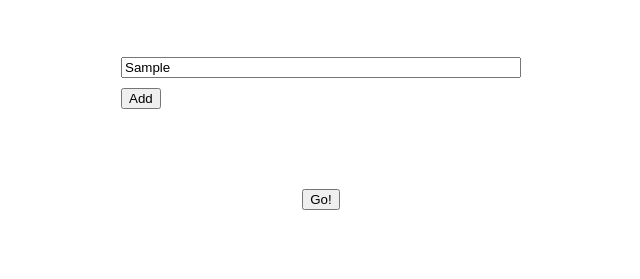
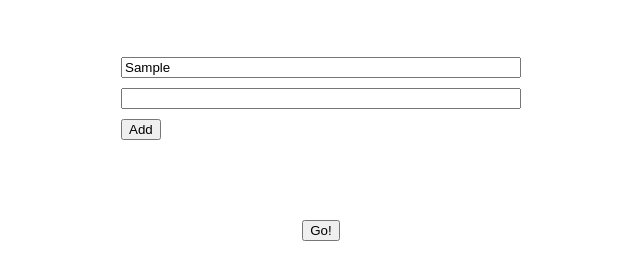
Before and after one commit to pmaroto/tk-helpmechoose, a plain HTML site: page index.html in a window 1280 px wide. Both pictures are taken after typing "Sample" into the empty fields and a click on the button "Add". Shown: the part 369-648 px from the top of the page, without its empty margins (319-959 px from the left). Drawn offline with nearby package versions, Linux system fonts and the light colour scheme.

Commit message:
Added jQuery

```diff
--- a/index.html
+++ b/index.html
@@ -14,6 +14,20 @@
       </div>
       <button class="addButton">Add</button>
     </div>
+    <div class="resultSection"></div>
     <button>Go!</button>
+
+    <script src="https://code.jquery.com/jquery-3.3.1.min.js"></script>
+    <script>
+    $(function() {
+      $('.resultSection').hide()
+
+      var add_option = function() {
+        $('.inputs').append('<input></input>')
+      }
+
+        $('.addButton').click(add_option)
+    })
+    </script>
   </body>
 </html>
```
